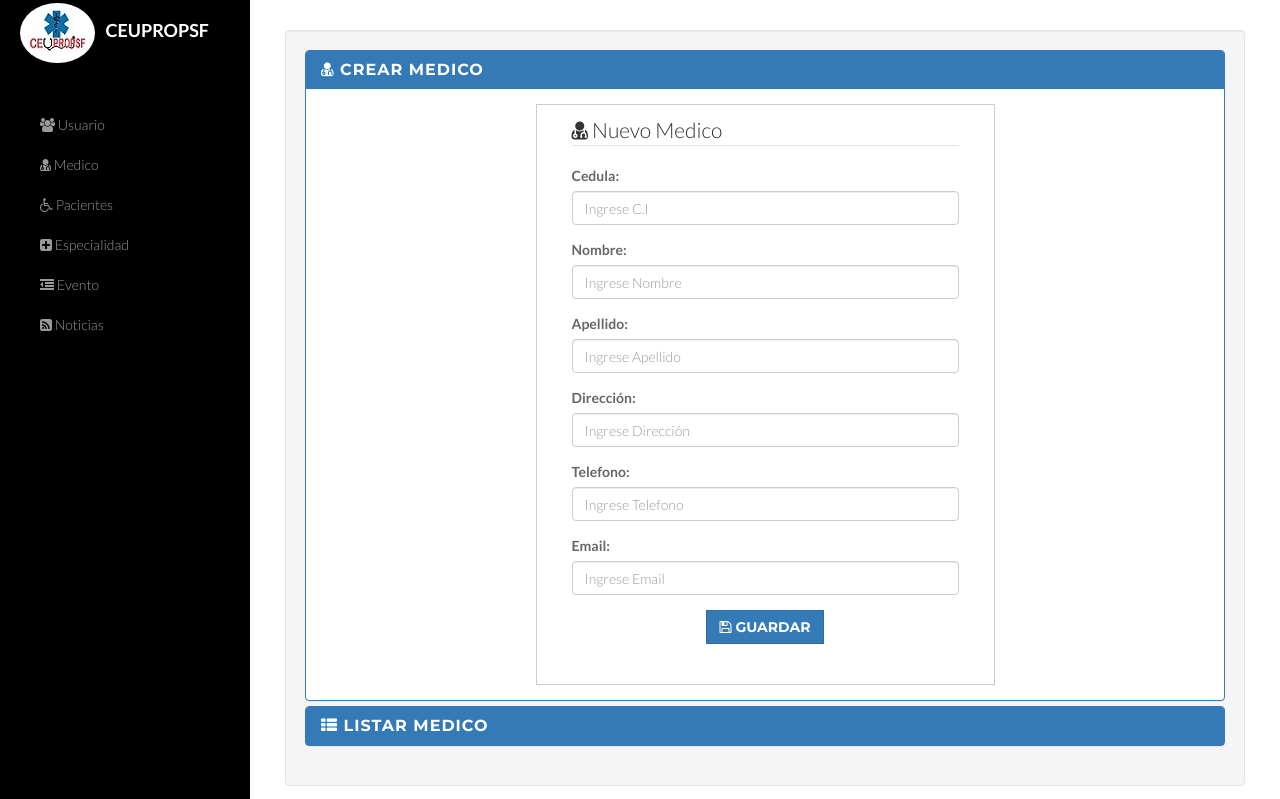
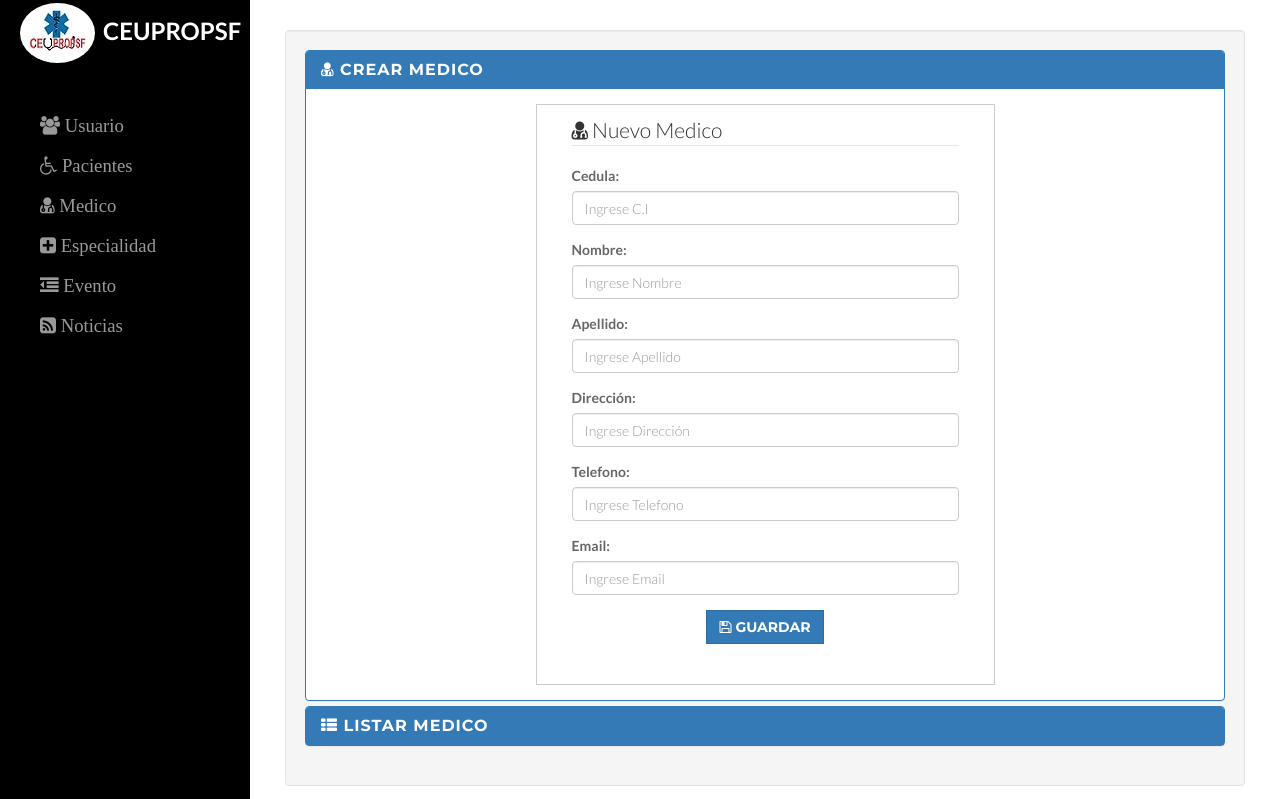
Before and after one commit to elcordova/CEUPROPSF, a CodeIgniter app: page /ceup/cmedico/start in a window 1280 px wide. Shown: the top 799 px of the page. Run offline with CodeIgniter, Linux system fonts and the light colour scheme; the visitor is signed in with stand-in values (Sample User, id 1); data that the repository does not hold is empty; some libraries are stand-ins or nearby versions.

Commit message:
se modifico los iconos del menu y formulario y agrege un boton para medicos

```diff
--- a/application/controllers/Administracion.php
+++ b/application/controllers/Administracion.php
@@ -21,6 +21,8 @@ class Administracion extends CI_Controller {
 	}
 
 
+
+
 }
 
 /* End of file Administracion.php */
--- a/application/views/menu.php
+++ b/application/views/menu.php
@@ -9,7 +9,7 @@
                 <li class="sidebar-brand">
                     <a href="<?php echo base_url()?>"><img alt="image" class="img-circle" src="<?php echo base_url()?>static/img/logo121.jpg" />
 
-                        <strong>&nbsp;&nbsp;CEUPROPSF</strong>
+                        <strong class="fa-lg">&nbsp;CEUPROPSF</strong>
                         <br/>
                     </a>
                 </li>
@@ -18,26 +18,26 @@
                 </li>
 
                 <li>
-                    <a href="<?php echo base_url()?>cusuario/start"><i class="fa fa-users fa-large"></i><span class="nav-label"> Usuario</span></a>
+                    <a href="<?php echo base_url()?>cusuario/start"><i class="fa fa-users fa-lg"><span class="nav-label">  Usuario</span></i></a>
+                </li>
+                <li>
+                    <a href="<?php echo base_url()?>cpaciente/start"><i class="fa fa-wheelchair fa-lg"><span class="nav-label">  Pacientes</span></i></a>
                 </li>
 
                 <li>
-                    <a href="<?php echo base_url()?>cmedico/start"><i class="fa fa-user-md"></i><span class="nav-label"> Medico</span></a>
-                </li>
-                <li>
-                    <a href="<?php echo base_url()?>cpaciente/start"><i class="fa fa-wheelchair"></i><span class="nav-label"> Pacientes</span></a>
+                    <a href="<?php echo base_url()?>cmedico/start"><i class="fa fa-user-md fa-lg"><span class="nav-label">  Medico</span></i></a>
                 </li>
 
                 <li>
-                    <a href="<?php echo base_url()?>cespecialidad/start"><i class="fa fa-plus-square"></i><span class="nav-label"> Especialidad</span></a>
+                    <a href="<?php echo base_url()?>cespecialidad/start"><i class="fa fa-plus-square fa-lg"><span class="nav-label">  Especialidad</span></i></a>
                 </li>
 
                 <li>
-                    <a href="<?php echo base_url()?>cevento/start"><i class="fa fa-dedent"></i><span class="nav-label"> Evento</span></a>
+                    <a href="<?php echo base_url()?>cevento/start"><i class="fa fa-dedent fa-lg"><span class="nav-label"> Evento</span></i></a>
                 </li>
 
                 <li>
-                    <a href="<?php echo base_url()?>Noticias/index"><i class="fa fa-rss-square"></i><span class="nav-label"> Noticias</span></a>
+                    <a href="<?php echo base_url()?>Noticias/index"><i class="fa fa-rss-square fa-lg"><span class="nav-label">  Noticias</span></i></a>
                 </li>
 
             </ul>
```
Also changed, not shown: application/views/administracion/administra.php (+15 -1 lines), application/views/administracion/includes/navbar.php (+5 -2 lines), static/font-awesome/css/font-awesome.css, static/images/team-member.jpg.
